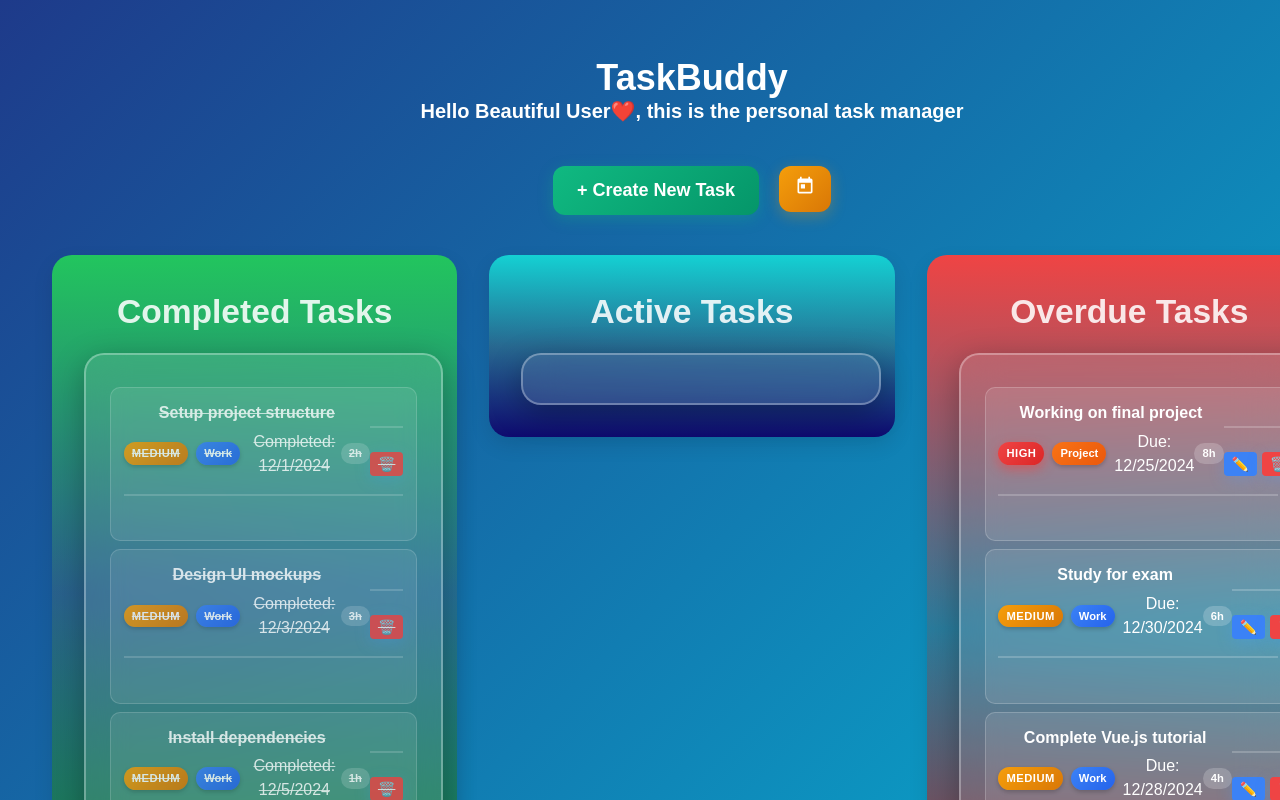
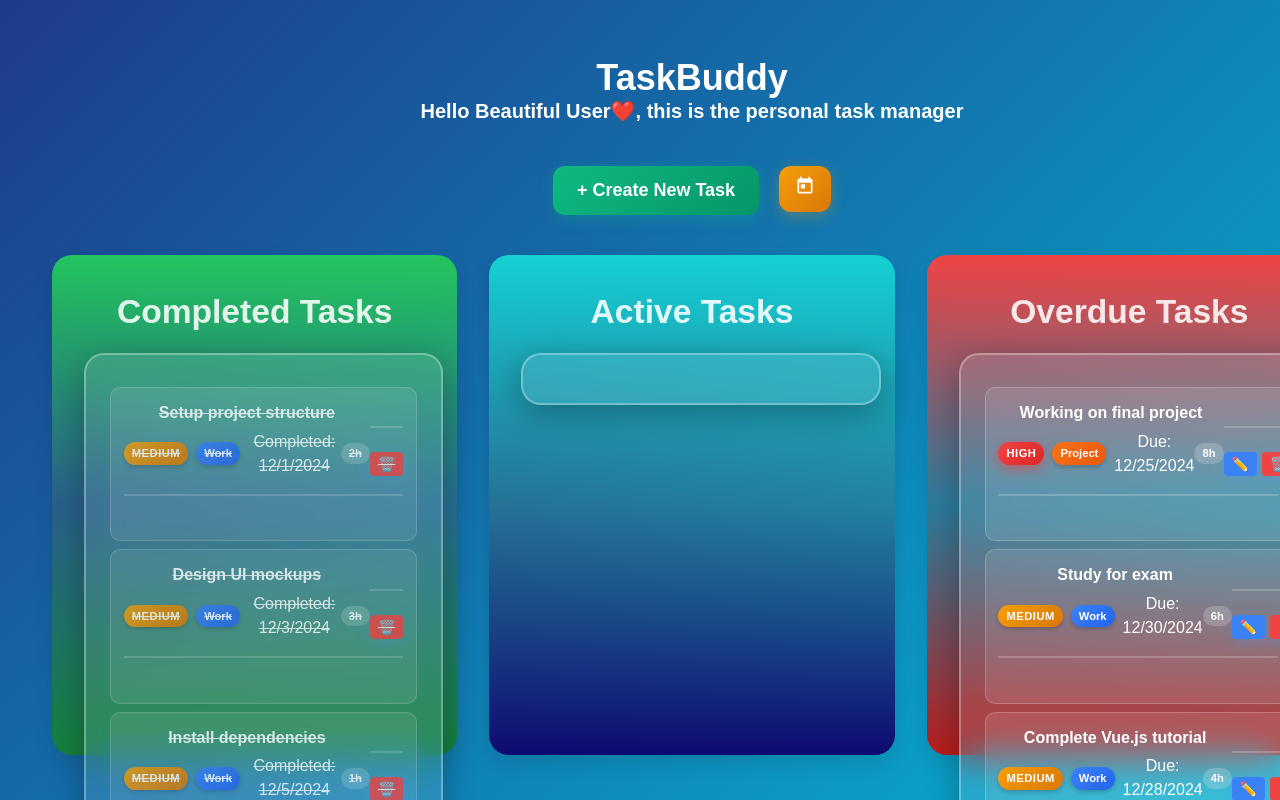
Before and after one commit to Llego-250/Task-Buddy, a Vue app: page / in a window 1280 px wide. Shown: the top 800 px of the page. Built offline with nearby package versions, Linux system fonts and the light colour scheme.

Commit message:
Fix card container alignment and height

```diff
--- a/src/App.vue
+++ b/src/App.vue
@@ -670,10 +670,11 @@ body {
   flex: 1;
   display: flex;
   justify-content: space-between;
-  align-items: flex-start;
+  align-items: stretch;
   gap: 2rem;
   max-width: 1400px;
   margin: 0 auto;
+  height: calc(100vh - 300px);
 }
 .card{
   flex: 1;
```
